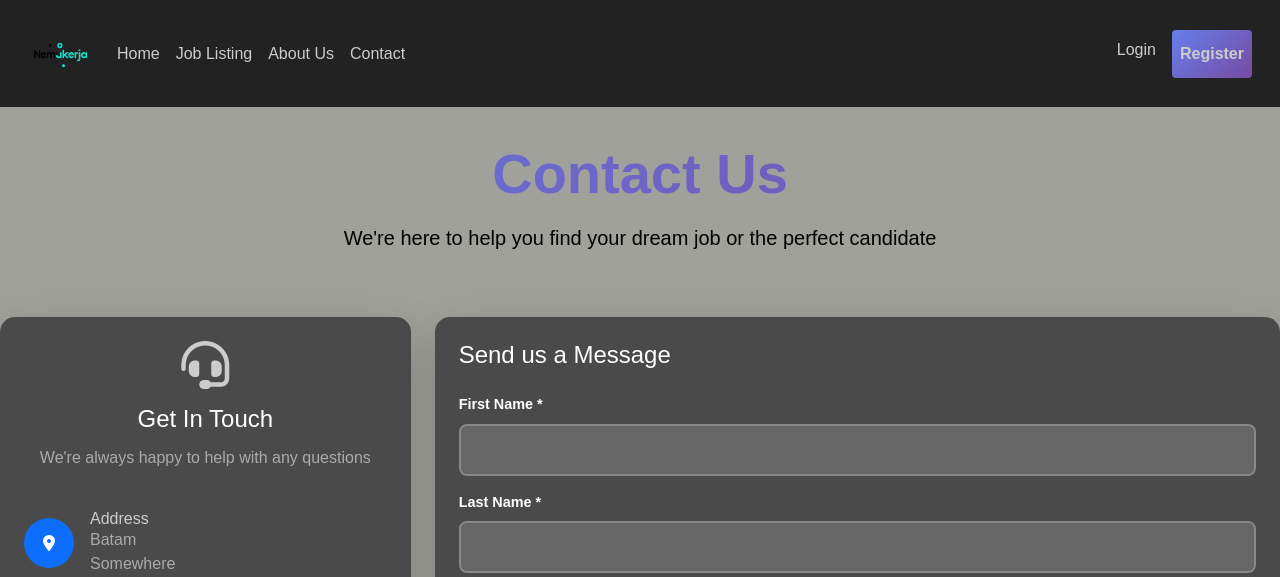
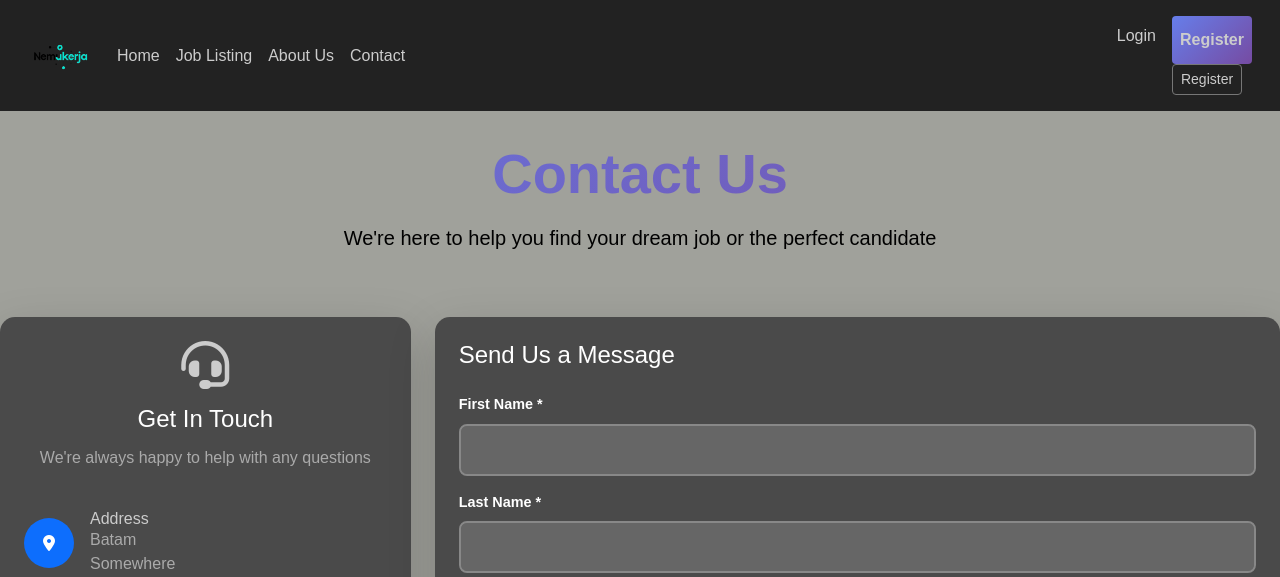
Before and after one commit to Ayamet/nemukerja, a Flask app: page /contact in a window 1280 px wide. Shown: the top 577 px of the page. Run offline with Flask 2, Linux system fonts and the light colour scheme.

Commit message:
Simpan perubahan sebelum rebase

```diff
--- a/nemukerja/templates/base.html
+++ b/nemukerja/templates/base.html
@@ -52,6 +52,7 @@
                         </li>
                         <li class="nav-item">
                             <a class="nav-link btn btn-primary" href="{{ url_for('register') }}">Register</a>
+                            <a class="btn btn-outline-primary btn-sm" href="{{ url_for('register') }}">Register</a>
                         </li>
                     {% endif %}
                 </ul>
--- a/nemukerja/templates/contact.html
+++ b/nemukerja/templates/contact.html
@@ -73,7 +73,7 @@
         <div class="col-lg-8">
             <div class="card border-0 shadow-lg">
                 <div class="card-body p-4">
-                    <h4 class="card-title mb-4">Send us a Message</h4>
+                    <h4 class="card-title mb-4">Send Us a Message</h4>
 
                     <form id="contactForm">
                         <div class="mb-3">
```
